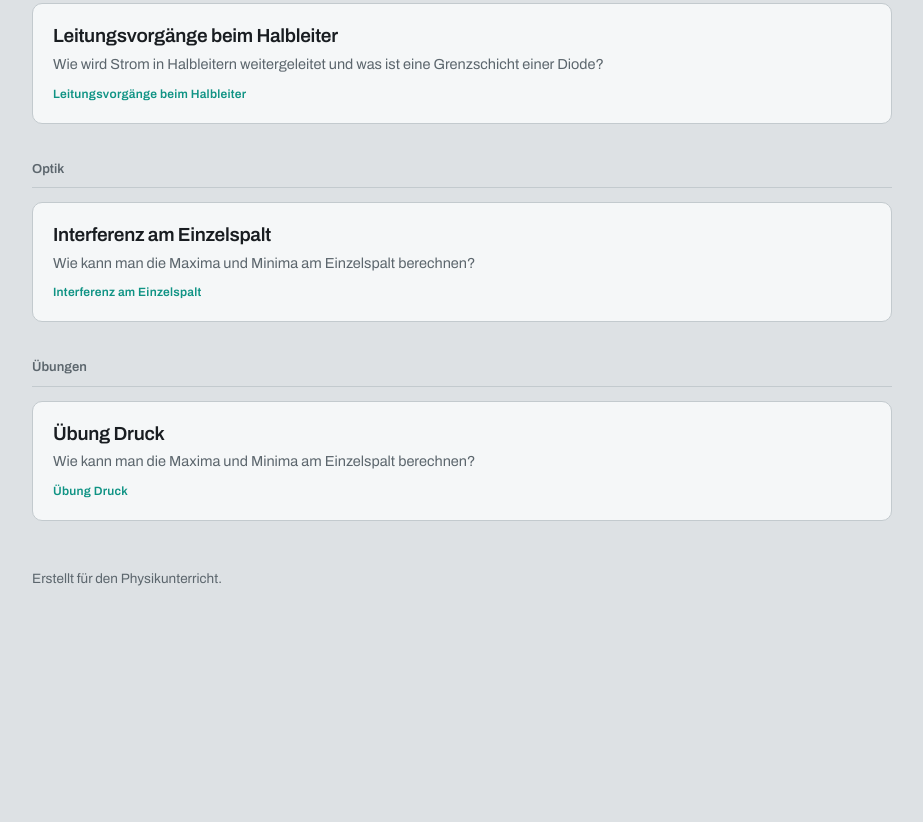
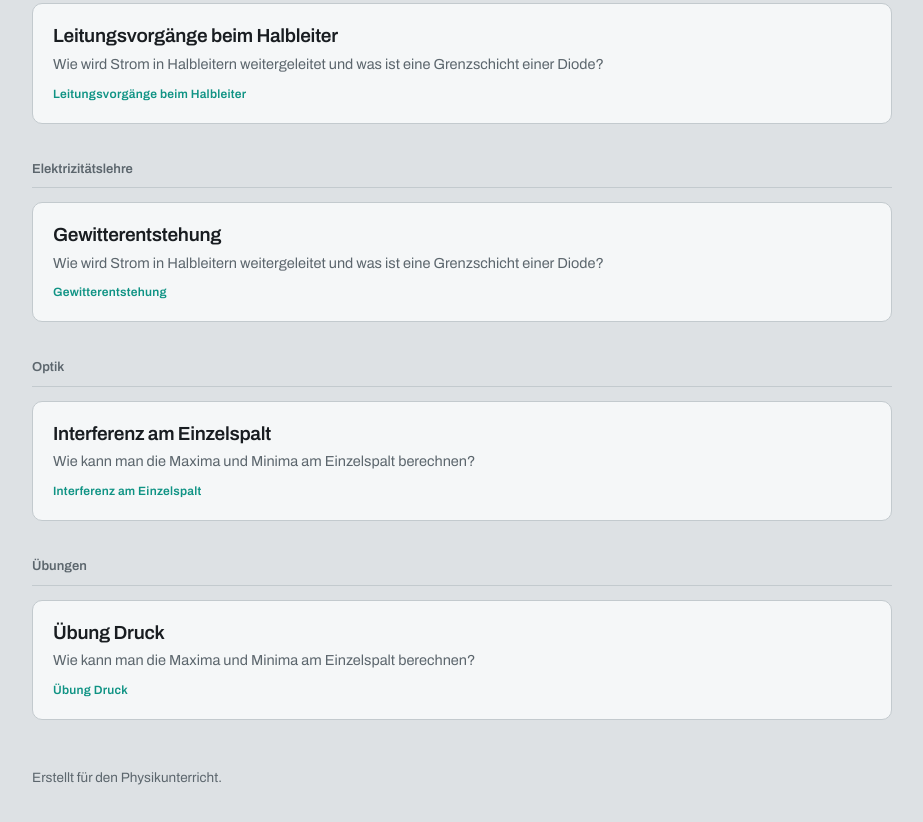
Before and after one commit to paulipauls/Physik-Simulationen, a plain HTML site: page index.html in a window 1280 px wide. Shown: the part 1067-1889 px from the top of the page, without its empty margins (178-1101 px from the left). Before the commit the page ends 1728 px from the top, so only its background shows below. Drawn offline with Linux system fonts and the light colour scheme.

Commit message:
Update index.html

```diff
--- a/index.html
+++ b/index.html
@@ -122,6 +122,16 @@
     </a>
     </div>
 
+   <h2>Elektrizitätslehre</h2>
+  <div class="list">
+ <a class="item" href="gewitter-ladungstrennung.html">
+      <b>Gewitterentstehung</b>
+      <span>Wie wird Strom in Halbleitern weitergeleitet und was ist eine Grenzschicht einer Diode?</span>
+      <em>Gewitterentstehung</em>
+    </a>
+    </div>
+
+
 
 
 
```
